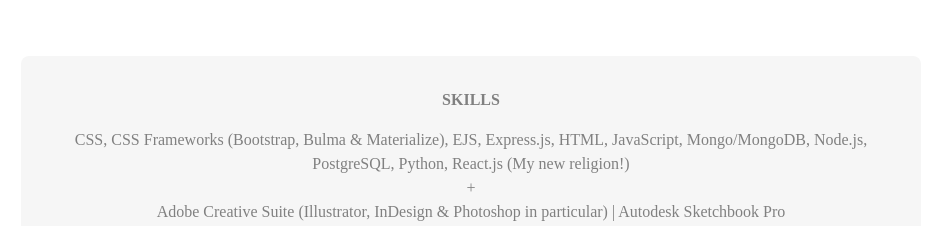
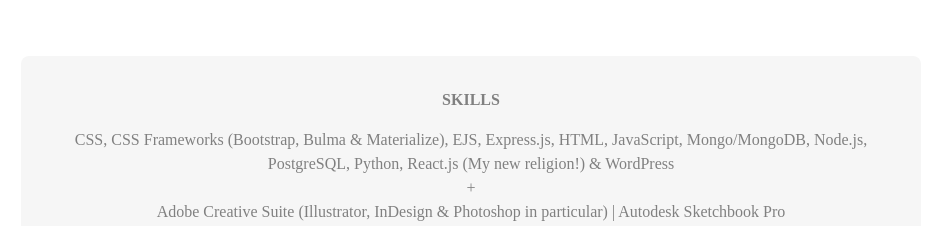
Before and after one commit to 8712ce/portfolio, a React (Create React App) app: page / in a window 1280 px wide. Shown: the part 960-1186 px from the top of the page, without its empty margins (169-1121 px from the left). Built offline with nearby package versions, Linux system fonts and the light colour scheme.

Commit message:
added wordpress to resume

```diff
--- a/src/components/Resume/index.js
+++ b/src/components/Resume/index.js
@@ -14,7 +14,7 @@ export default function Resume() {
             <div className="resume_text">
                 <p><b>SKILLS</b></p>
                     <ul>
-                        <li>CSS, CSS Frameworks (Bootstrap, Bulma & Materialize), EJS, Express.js, HTML, JavaScript, Mongo/MongoDB, Node.js, PostgreSQL, Python, React.js (My new religion!)</li>
+                        <li>CSS, CSS Frameworks (Bootstrap, Bulma & Materialize), EJS, Express.js, HTML, JavaScript, Mongo/MongoDB, Node.js, PostgreSQL, Python, React.js (My new religion!) & WordPress</li>
                         <li>+</li>
                         <li>Adobe Creative Suite (Illustrator, InDesign & Photoshop in particular) | Autodesk Sketchbook Pro</li>
                         <li>+</li>
```
